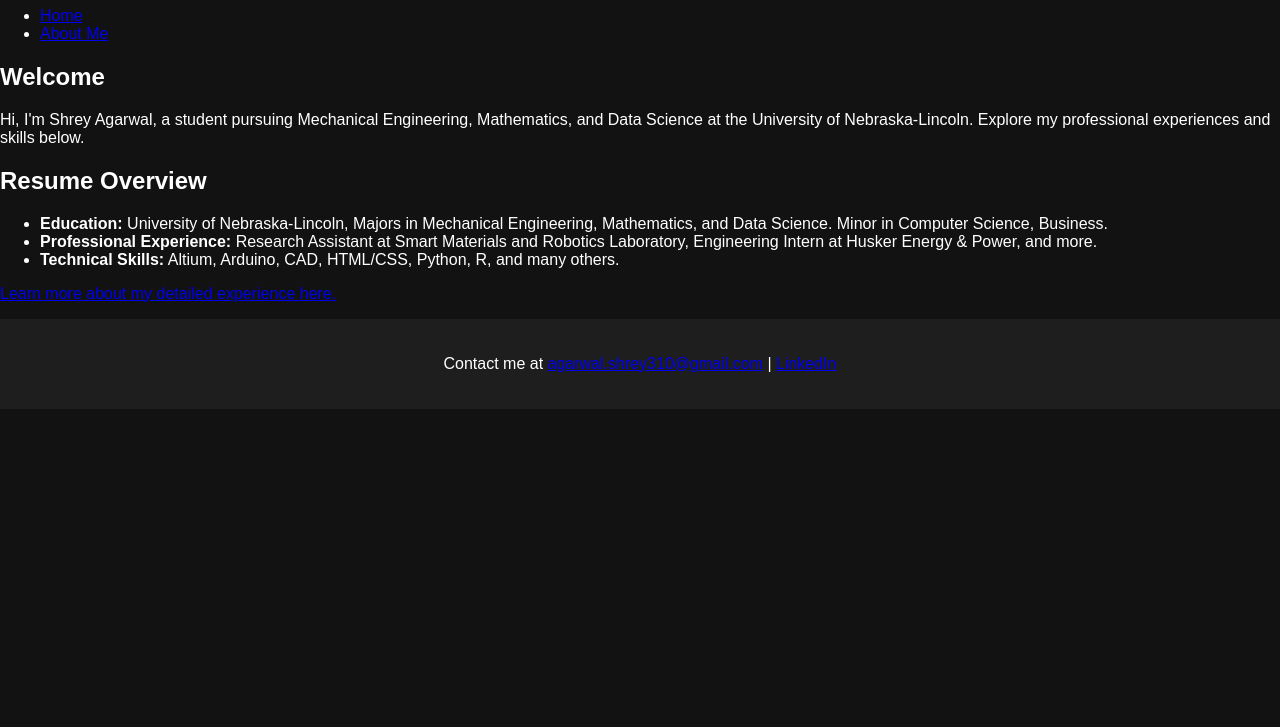
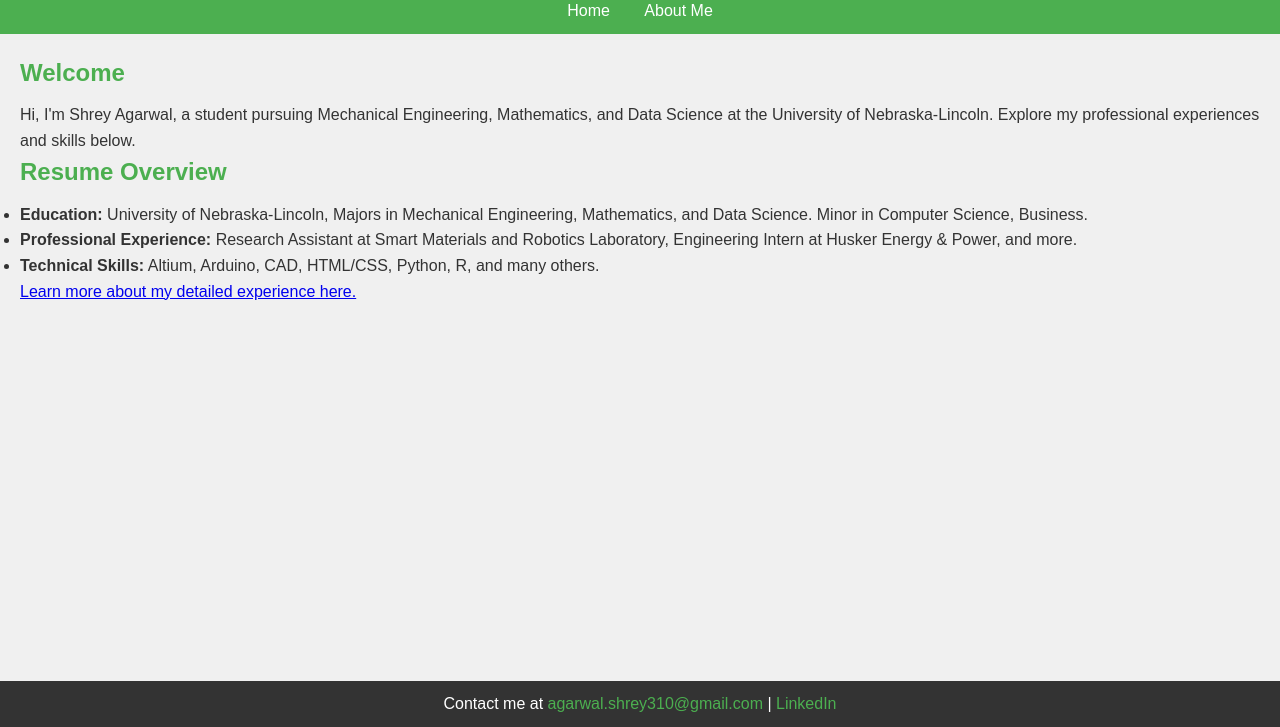
Before and after one commit to ShreyAgarwal310/ShreyAgarwal310.github.io, a plain HTML site: page index.html in a window 1280 px wide. Shown: the part 73-800 px from the top of the page. Drawn offline with Linux system fonts and the light colour scheme.

Commit message:
Update style.css

```diff
--- a/style.css
+++ b/style.css
@@ -1,75 +1,64 @@
-body {
+* {
     margin: 0;
-    font-family: Arial, sans-serif;
-    background-color: #121212;
-    color: #fff;
+    padding: 0;
+    box-sizing: border-box;
 }
 
-.hero {
-    background-color: #1e1e1e;
-    padding: 50px 0;
+body {
+    font-family: Arial, sans-serif;
+    background-color: #f0f0f0;
+    color: #333;
+    line-height: 1.6;
+    margin: 0;
+    padding: 0;
+}
+
+header {
+    background-color: #4CAF50;
+    color: #fff;
+    padding: 10px 0;
     text-align: center;
 }
 
-.hero h1 {
-    font-size: 4em;
-    color: #fff;
+header h1 {
+    margin-bottom: 10px;
 }
 
-.hero h2 {
-    font-size: 2.5em;
-    color: #f4a261;
+nav ul {
+    list-style: none;
+    padding: 0;
 }
 
-.hero p {
-    font-size: 1.2em;
-    color: #fff;
+nav ul li {
+    display: inline;
+    margin: 0 15px;
 }
 
-.social-icons img {
-    width: 40px;
-    margin: 10px;
-    transition: transform 0.3s;
+nav ul li a {
+    color: #fff;
+    text-decoration: none;
 }
 
-.social-icons img:hover {
-    transform: scale(1.2);
+main {
+    padding: 20px;
 }
 
-.skills, .education, .projects, .experience {
-    padding: 40px;
-    text-align: center;
-}
-
-.skills h2, .education h2, .projects h2, .experience h2 {
-    color: #f4a261;
-    font-size: 2.5em;
-}
-
-.skills-grid, .education-cards, .project-cards, .experience-cards {
-    display: flex;
-    justify-content: center;
-    flex-wrap: wrap;
-    gap: 20px;
-}
-
-.skill, .card {
-    background-color: #2a2a2a;
-    padding: 20px;
-    border-radius: 10px;
-    width: 200px;
-    text-align: center;
-    color: #fff;
-    cursor: pointer;
-    transition: background-color 0.3s;
-}
-
-.skill:hover, .card:hover {
-    background-color: #f4a261;
+h2 {
+    color: #4CAF50;
+    margin-bottom: 10px;
 }
 
 footer {
-    background-color: #1e1e1e;
-    padding: 20px;
     text-align: center;
+    background-color: #333;
+    color: white;
+    padding: 10px 0;
+    position: fixed;
+    bottom: 0;
+    width: 100%;
 }
+
+footer a {
+    color: #4CAF50;
+    text-decoration: none;
+}
```
